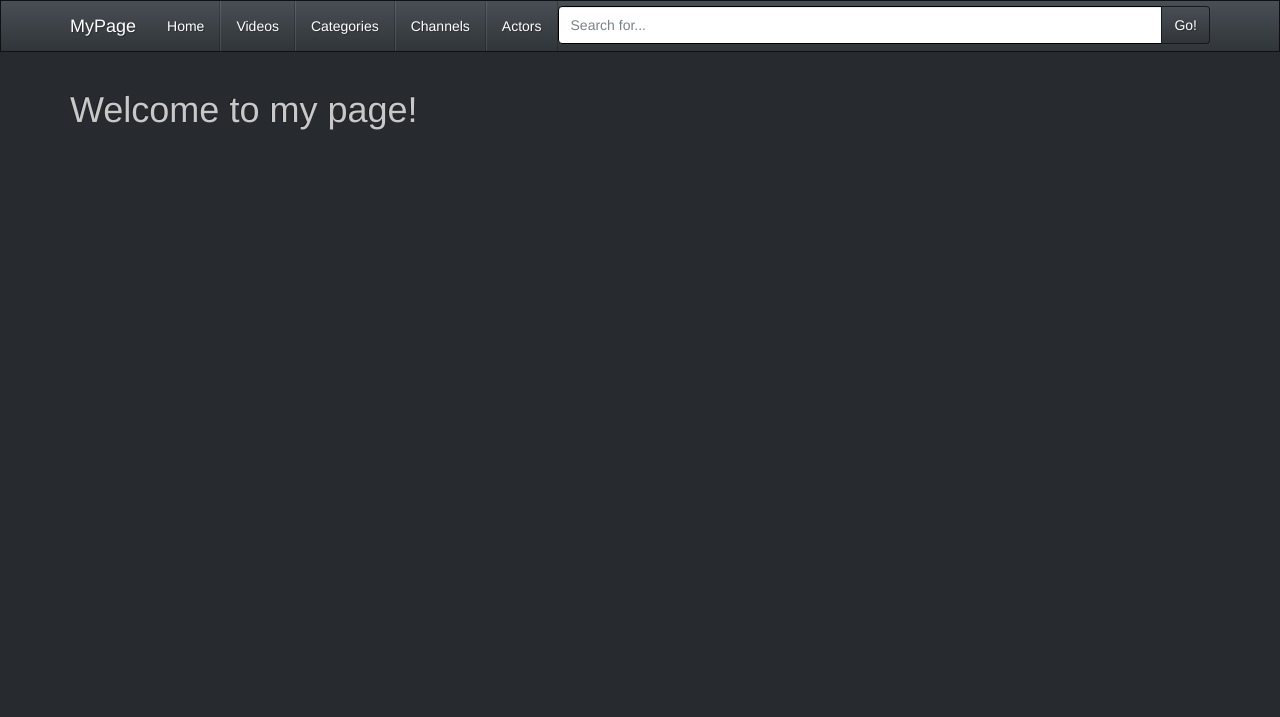
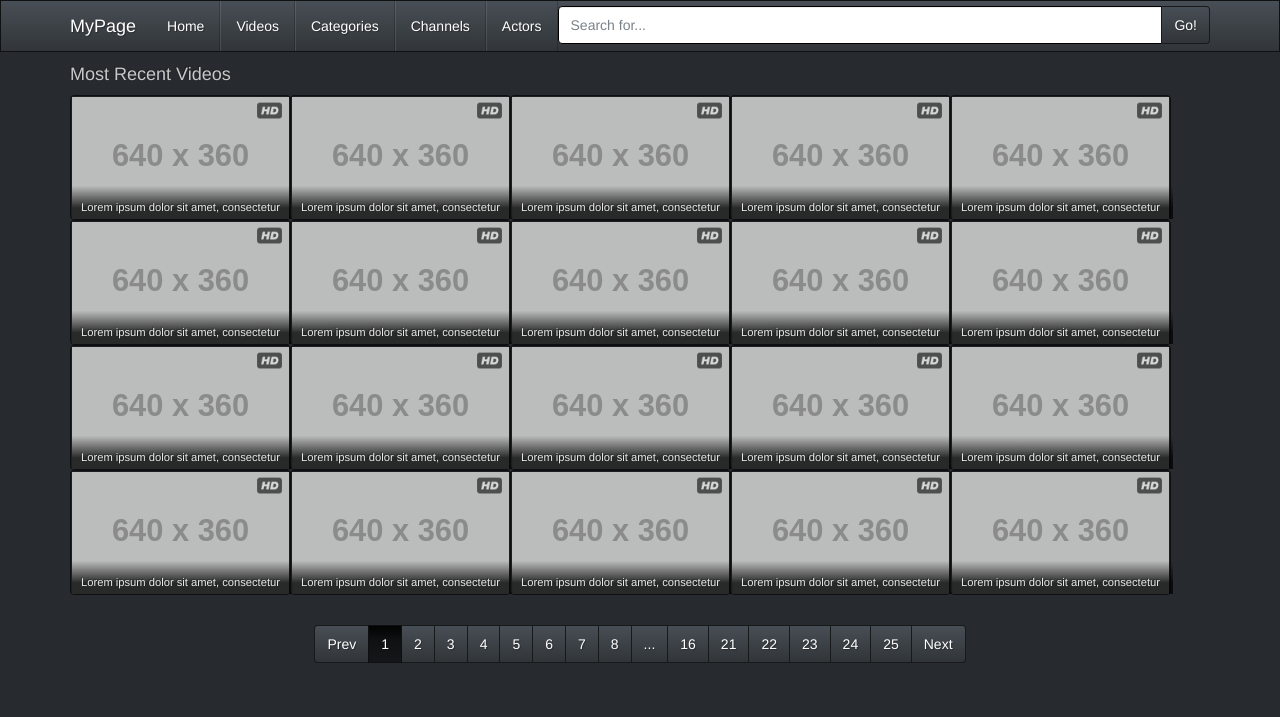
Before and after one commit to joastbg/flask-app, a Flask app: page / in a window 1280 px wide. Shown: the top 717 px of the page. Run offline with Flask 2, Linux system fonts and the light colour scheme; grey boxes labelled with a size stand in for pictures from a placeholder-image service; some libraries are stand-ins or nearby versions.

Commit message:
video dummies

```diff
--- a/app.py
+++ b/app.py
@@ -4,33 +4,42 @@ app = Flask(__name__, static_url_path='')
 
 @app.route("/")
 def home():
-    return render_template('index.html', headline="Welcome to my page!")
+    return render_template('index.html', headline="Most Recent Videos", page=1)
+
+@app.route("/<page>")
+def home_page(page):
+    return render_template('index.html', headline="Most Recent Videos", page=int(float(page)))
 
 @app.route("/videos")
 def videos():
     #return "Hello videos!"
-	return render_template('index.html', headline="Videos")
+	return render_template('videos.html', headline="Videos")
+
+@app.route("/video/<id>")
+def video(id):
+    #return "Hello videos!"
+	return render_template('video.html', headline="Videos", id=id)
 
 
 @app.route("/categories")
 def categories():
     #return "Hello categories!"
-	return render_template('index.html', headline="Categories")
+	return render_template('categories.html', headline="Categories")
 
 @app.route("/channels")
 def channels():
     #return "Hello channels!"
-	return render_template('index.html', headline="Channels")
+	return render_template('channels.html', headline="Channels")
 
 @app.route("/actors")
 def pornstars():
     #return "Hello actors!"
-	return render_template('index.html', headline="Actors")
+	return render_template('actors.html', headline="Actors")
 
 @app.route("/search")
 def search():
     #return "Hello search!"
-	return render_template('index.html', headline="Search")
+	return render_template('search.html', headline="Search")
 
 if __name__ == "__main__":
 	app.run(debug=True)
--- a/static/css/theme.css
+++ b/static/css/theme.css
@@ -1,5 +1,5 @@
 body {
-  padding-top: 70px;
+  padding-top: 55px;
   padding-bottom: 30px;
 }
 
@@ -16,3 +16,84 @@ body {
 .theme-showcase .navbar .container {
   width: auto;
 }
+
+
+
+
+
+
+
+.thumbnail {
+	margin: 0px;
+	padding: 1px;
+	padding-bottom: 0px;
+	width: 221px;
+	margin-bottom: 0px;
+	opacity: 0.9;
+}
+.thumbnail:hover {
+	opacity: 1.0;
+	-webkit-filter: brightness(120%); /* Chrome, Safari, Opera */
+	filter: brightness(120%);
+}
+.caption {
+	height: 37px;
+	padding:0px;
+	margin:0px;
+	width: 221px;
+	bottom: 0px;
+	position: absolute;
+	background:#000;
+	background: -webkit-linear-gradient(bottom, rgba(0,0,0,0.8) 30%, rgba(0, 0, 0, 0) 90%)
+		repeat scroll 0 0 rgba(0, 0, 0, 0);
+	background: -moz-linear-gradient(bottom, rgba(0,0,0,0.8) 30%, rgba(0, 0, 0, 0) 90%)
+		repeat scroll 0 0 rgba(0, 0, 0, 0);
+	background: -o-linear-gradient(bottom, rgba(0,0,0,0.8) 30%, rgba(0, 0, 0, 0) 90%)
+		repeat scroll 0 0 rgba(0, 0, 0, 0);
+	background: linear-gradient(to top, rgba(0,0,0,0.8) 30%, rgba(0, 0, 0, 0) 90%)
+		repeat scroll 0 0 rgba(0, 0, 0, 0);
+}
+
+.caption_q {
+	padding:0px;
+	padding-left:3px;
+	padding-right:2px;
+	margin:0px;
+	font-size:0.75em;
+	top:8px;
+	right:13px;
+	border-radius:2px;
+	position:absolute;
+	background:rgba(0,0,0,0.6);
+}
+
+.caption_hd {
+	padding:0px;
+	padding-left:3px;
+	padding-right:2px;
+	margin:0px;
+	font-size:0.75em;
+	top:2px;
+	height: 25px;
+	width: 25px;
+	right:8px;
+	border-radius:5px;
+	position:absolute;
+	background-image: url("/imgs/HD3.png");
+	background-size: 25px 25px;
+	background-repeat: no-repeat;
+	opacity: 0.6;
+}
+
+.thumbnails {
+	border: 0 none;
+	box-shadow: none;
+	margin:0;
+	padding:0;
+}
+
+.caption h4 {
+	color: #fff;
+	-webkit-font-smoothing: antialiased;
+	font-size: 0.80em;
+}
--- a/templates/base.html
+++ b/templates/base.html
@@ -12,17 +12,19 @@
     <title>{% block title %}{% endblock %}</title>
 
     <!-- Bootstrap core CSS -->
-    <link href="css/bootstrap.min.css" rel="stylesheet">
+    <link href="/css/bootstrap.min.css" rel="stylesheet">
 
 	<!-- Bootstrap theme
     <link href="css/bootstrap-theme.min.css" rel="stylesheet">
 	 -->
 
     <!-- IE10 viewport hack for Surface/desktop Windows 8 bug -->
-    <link href="css/ie10-viewport-bug-workaround.css" rel="stylesheet">
+    <link href="/css/ie10-viewport-bug-workaround.css" rel="stylesheet">
 
     <!-- Custom styles for this template -->
-    <link href="css/theme.css" rel="stylesheet">
+    <link href="/css/theme.css" rel="stylesheet">
+
+	<link href="http://vjs.zencdn.net/5.10.7/video-js.css" rel="stylesheet">
 
 
     <!-- HTML5 shim and Respond.js for IE8 support of HTML5 elements and media queries -->
@@ -78,11 +80,12 @@
     <!-- Bootstrap core JavaScript
     ================================================== -->
     <!-- Placed at the end of the document so the pages load faster -->
-    <script src="js/jquery-3.1.0.js"></script>
+    <script src="/js/jquery-3.1.0.js"></script>
     <script>window.jQuery || document.write('<script src="../../assets/js/vendor/jquery.min.js"><\/script>')</script>
-    <script src="js/bootstrap.min.js"></script>
-    <script src="js/docs.min.js"></script>
+    <script src="/js/bootstrap.min.js"></script>
+    <script src="/js/docs.min.js"></script>
     <!-- IE10 viewport hack for Surface/desktop Windows 8 bug -->
-    <script src="js/ie10-viewport-bug-workaround.js"></script>
+    <script src="/js/ie10-viewport-bug-workaround.js"></script>
+	<script src="http://vjs.zencdn.net/5.10.7/video.js"></script>
   </body>
 </html>
--- a/templates/index.html
+++ b/templates/index.html
@@ -2,7 +2,7 @@
 {% block title %}MyPage{% endblock %}
 
 {% block content %}
-	<h1>{{ headline }}</h1>
+	<h4>{{ headline }}</h4>
 
 	<!--
 	<ul>
@@ -13,6 +13,40 @@
 	<li><a href="/search">/search</a>
 	</ul>-->
 
+	<div class="row">
 
+		{% for i in range(0,20) %}
+		<div class="col-md-3 thumb" style="width: 220px">
+			<div class="col-sm-12 thumbnail text-left">
+				<a href="/video/{{ i + 1 }}">
+					<img class="img-responsive" src="https://placehold.it/640x360" alt="">
+					<div class="caption_hd">
+					</div>
+					<div class="caption">
+						<h4>Lorem ipsum dolor sit amet, consectetur</h4>
+					</div>
+				</a>
+			</div>
+		</div>
+		{% endfor %}
+
+		<div class="" style="text-align: center">
+		<ul class="pagination" style="margin-top: 30px">
+              <li><a href="{{ page - 1 }}">Prev</a></li>
+              {% for i in range(page,page+8) %}
+			  {% if i == page %}
+			  <li class="active"><a href="/{{i}}">{{ i }}</a></li>
+              {% else %}
+			  <li><a href="/{{i}}">{{ i }}</a></li>
+              {% endif %}
+			  {% endfor %}
+			  <li><a href="/{{page + 10}}">...</a></li>
+              <li><a href="/{{ page + 15 }}">{{ page + 15 }}</a></li>
+			  {% for i in range(page+20,page+25) %}
+              <li><a href="/{{i}}">{{i}}</a></li>
+			  {% endfor %}
+              <li><a href="/{{page + 1 }}">Next</a></li>
+            </ul>
+		</div>
 
 {% endblock %}
```
Also changed, not shown: templates/actors.html (added, +20 -0 lines), templates/categories.html (added, +20 -0 lines), templates/channels.html (added, +20 -0 lines), templates/search.html (added, +20 -0 lines), templates/video.html (added, +30 -0 lines), templates/videos.html (added, +20 -0 lines), static/imgs/HD3.png (added), 1 other file.
